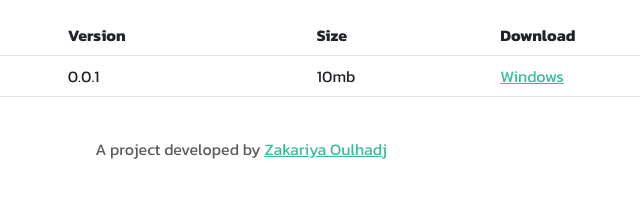
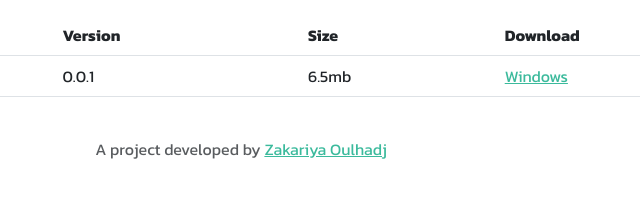
Before and after one commit to ZOulhadj/vmve_website, a website: page index.html in a window 1280 px wide. Shown: the part 1720-1917 px from the top of the page, 399-1039 px from the left. Drawn offline with nearby package versions, Linux system fonts and the light colour scheme.

Commit message:
Updated exe size.

```diff
--- a/index.html
+++ b/index.html
@@ -188,7 +188,7 @@
                 <tr>
                     <td>27/01/2023</td>
                     <td>0.0.1</td>
-                    <td>10mb</td>
+                    <td>6.5mb</td>
                     <td>
                         <a href="assets/downloads/vmve_0.0.1.zip" disabled>Windows</a>
                     </td>
```
